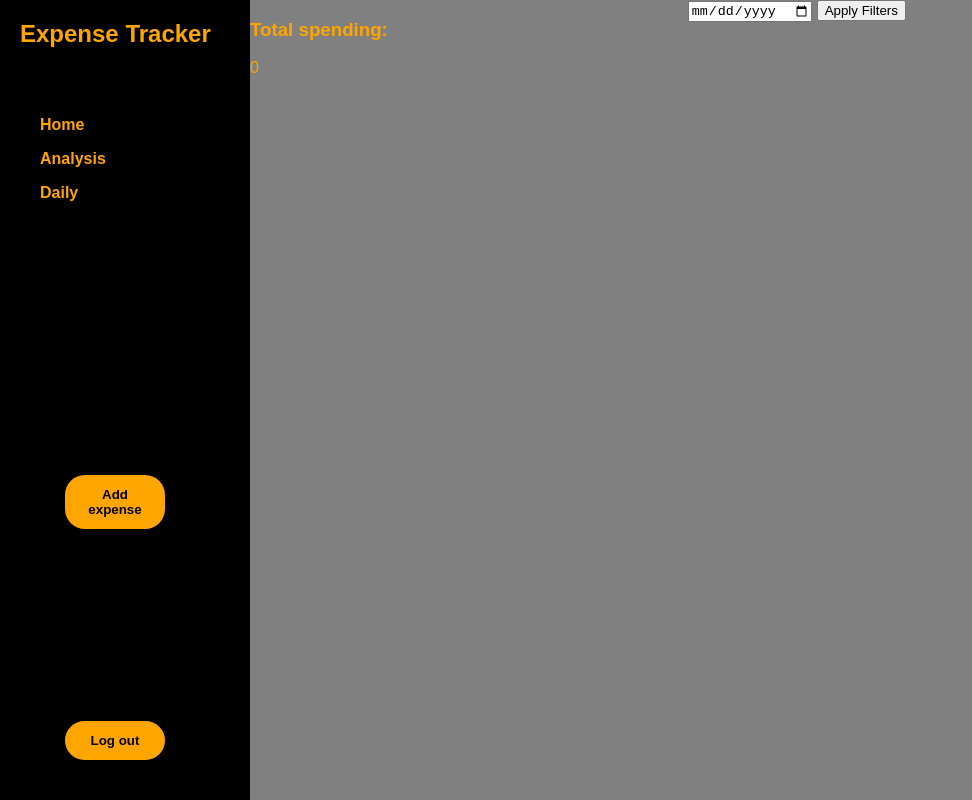
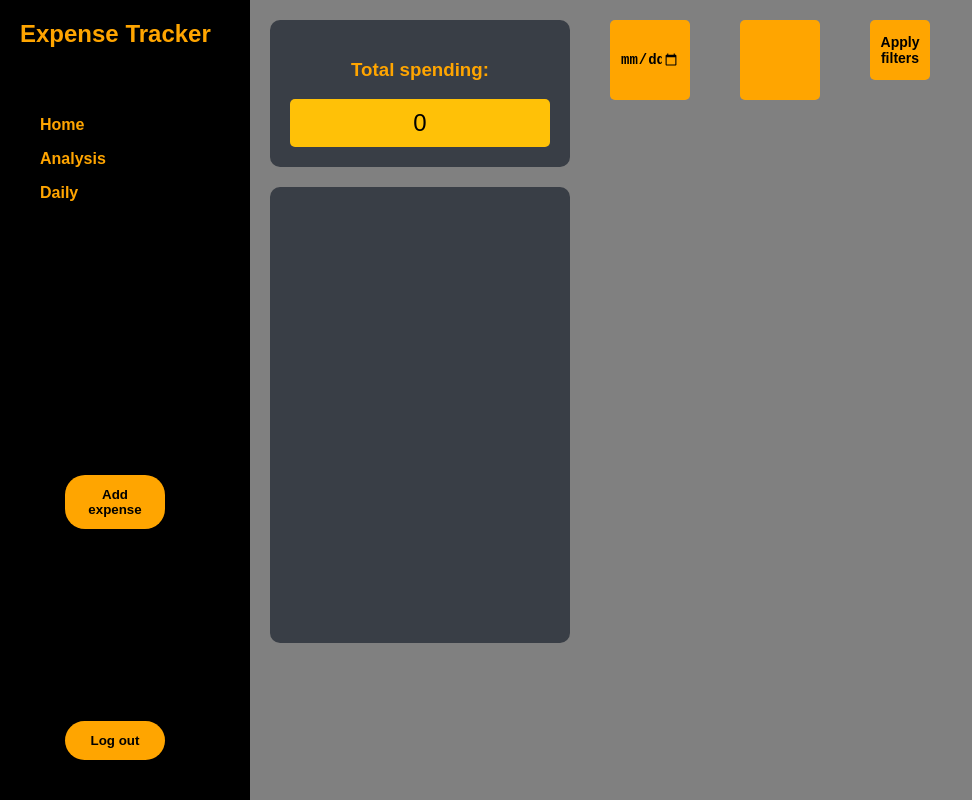
Before and after one commit to Zhansaya128/remote, a plain HTML site: page index.html in a window 1280 px wide. Shown: the whole page, without its empty margins (0-972 px from the left). Drawn offline with nearby package versions, Linux system fonts and the light colour scheme.

Commit message:
half-formations for the main content

```diff
--- a/index.html
+++ b/index.html
@@ -28,13 +28,13 @@
       <h3>Total spending:</h3>
       <div id="total-spending">0</div>
     </div>
+    <canvas id="expense-chart" id="chart-placeholder"></canvas>
   </div>
-
-  <canvas id="expense-chart" id="chart-placeholder"></canvas>
 
   <div class="filters">
     <input type="date" id="filter-date"/>
-    <button id="apply-filters">Apply Filters</button>
+     <input type="text" id="filter-category" placehold="Filter by category" />
+    <button id="apply-filters">Apply filters</button>
 
     <ul id="transaction-list"></ul>
   </div>
--- a/style.css
+++ b/style.css
@@ -65,8 +65,71 @@ body{
   margin-top: 95%;
   margin-left: 65px;
 }
-.sidebar button:active {
+.sidebar bitton:active {
   background-color:#633f13;
   box-shadow: 0 5px #666;
   transform: translateY(4px);
 }
+.main {
+  padding: 20px;
+  display: flex;
+  flex-direction: column;
+}
+.spending-summary {
+  background: #393e46;
+  padding: 20px;
+  margin-bottom: 20px;
+  text-align: center;
+  border-radius: 10px;
+}
+#total-spending {
+  background: #ffc107;
+  color: black;
+  padding: 10px;
+  margin-top: 10px;
+  font-size: 1.5rem;
+  border-radius: 5px;
+}
+.main #expense-chart {
+  background: #393e46;
+  border-radius: 10px;
+  margin-bottom: 20px;
+  display: block;
+  max-width: 100%;
+  height: 60%;
+  margin-left: auto;
+  margin-right: auto;
+}
+.filters {
+  margin-bottom: 20px;
+  display: flex;
+  flex-direction: row;
+  gap: 10px;
+  justify-content: center;
+}
+.filters input, .filters button {
+  padding: 10px;
+  margin: 20px;
+  width: 60px;
+  max-width: 60px;
+  max-height: 60px;
+  border-radius: 5px;
+  border: none;
+  font-size: 14px;
+  color: black;
+  font-weight: bold;
+  background-color: orange;
+}
+#transaction-list {
+  list-style: none;
+  padding: 0;
+}
+#transaction-list li {
+  background: #393e46;
+  margin-bottom: 10px;
+  padding: 15px;
+  border-radius: 10px;
+  display: flex;
+  justify-content: space-between;
+  align-items: center;
+}
```
